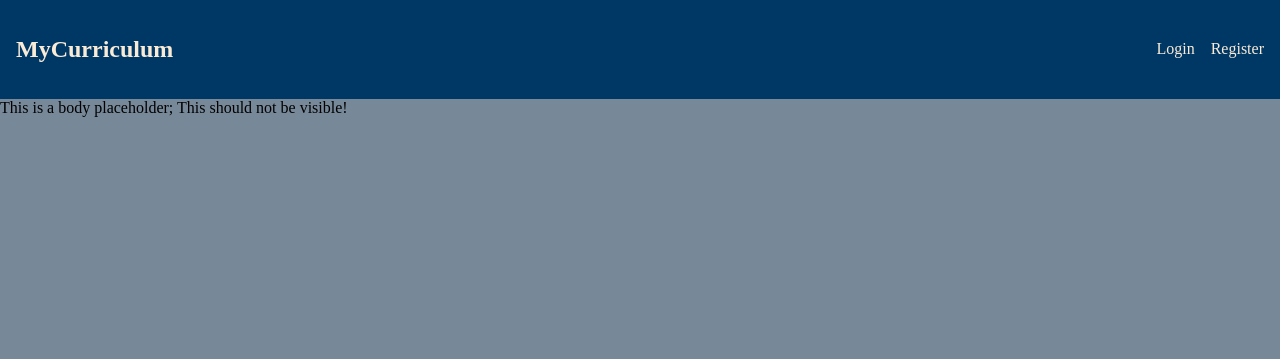
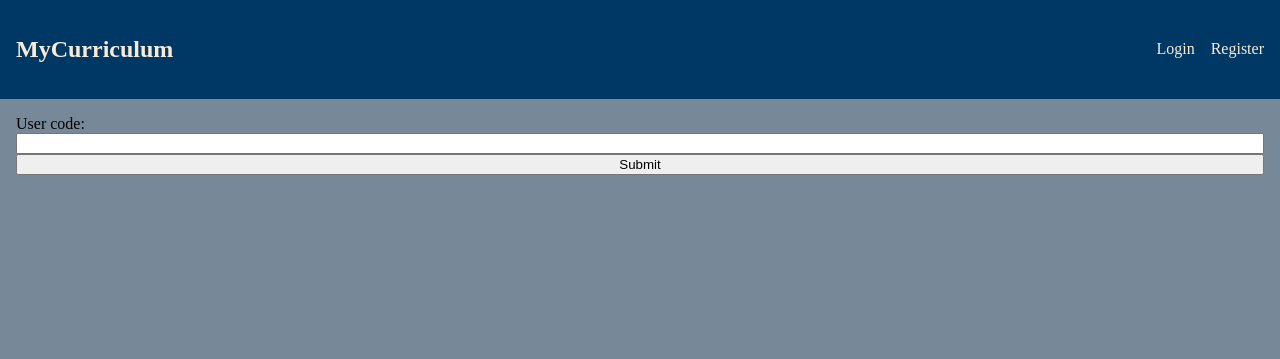
Before and after one commit to vyrzdev/WebAppDevelopment-MyCurriculum, a Django app: template templates/main/moderation/add_admin.html in a window 1280 px wide. Shown: the top 359 px of the page. Run offline with Django 4.2, Linux system fonts and the light colour scheme; the template is opened without the code that fills it: values that come from a table or form of the project are taken from there, others are empty; tables that the repository leaves empty hold one stand-in row (values such as "Sample post").

Commit message:
Themed a ton of shit; Made stuff look gorgeous for production

```diff
--- a/templates/main/moderation/add_admin.html
+++ b/templates/main/moderation/add_admin.html
@@ -2,4 +2,20 @@
 {% load static %}
 
 {% block head_block %}
+    <title>Moderation - Add Course Admin</title>
+    <style>
+        .add-course-admin-main {
+            padding: 1em;
+        }
+    </style>
 {% endblock %}
+
+{% block body_block %}
+    <div class="add-course-admin-main">
+        <form action="/moderation/course/{{ course.course_code }}/admins/add" method="post">
+            {% csrf_token %}
+            {{ add_course_admin_form.as_table }}
+            <input type="submit" value="Submit">
+        </form>
+    </div>
+{% endblock %}
--- a/templates/main/moderation/manage_admins.html
+++ b/templates/main/moderation/manage_admins.html
@@ -23,7 +23,7 @@
                             <p class="course-card-title">{{ admin.user.student_code }} - {{ admin.user.get_full_name }}</p>
                         </div>
                         <div class="course-card-right">
-                            <a href="/moderation/course/{{ course.course_code }}/admins/remove/{{ admin.user.student_code }}">Remove Admin</a>
+                            <a href="/moderation/course/{{ course.course_code }}/admins/remove/{{ admin.user.student_code }}" class="course-card-link">Remove Admin</a>
                         </div>
                     </div>
                 {% endfor %}
```
Also changed, not shown: MyCurriculum/views/moderation.py (+5 -5 lines).
